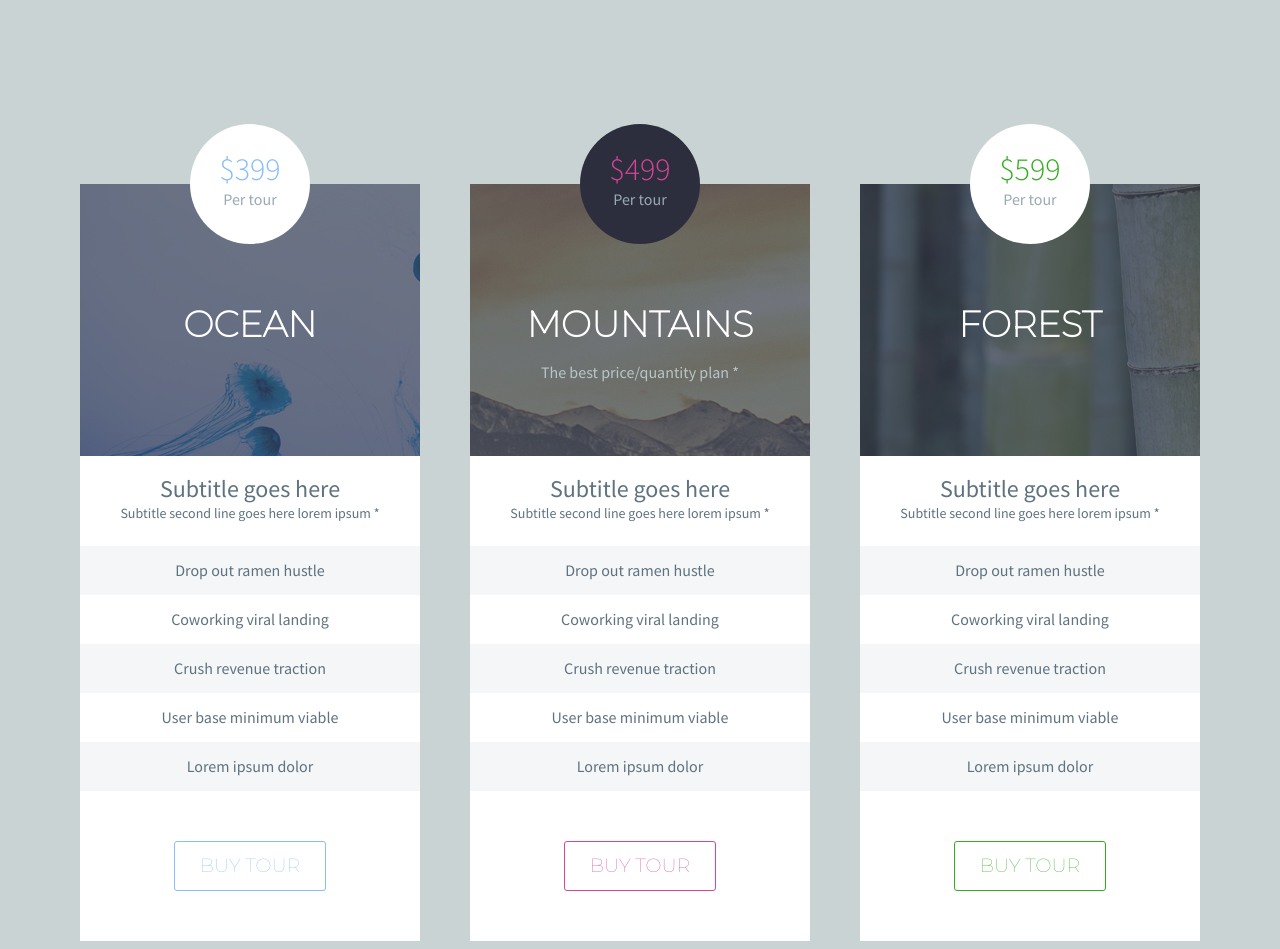
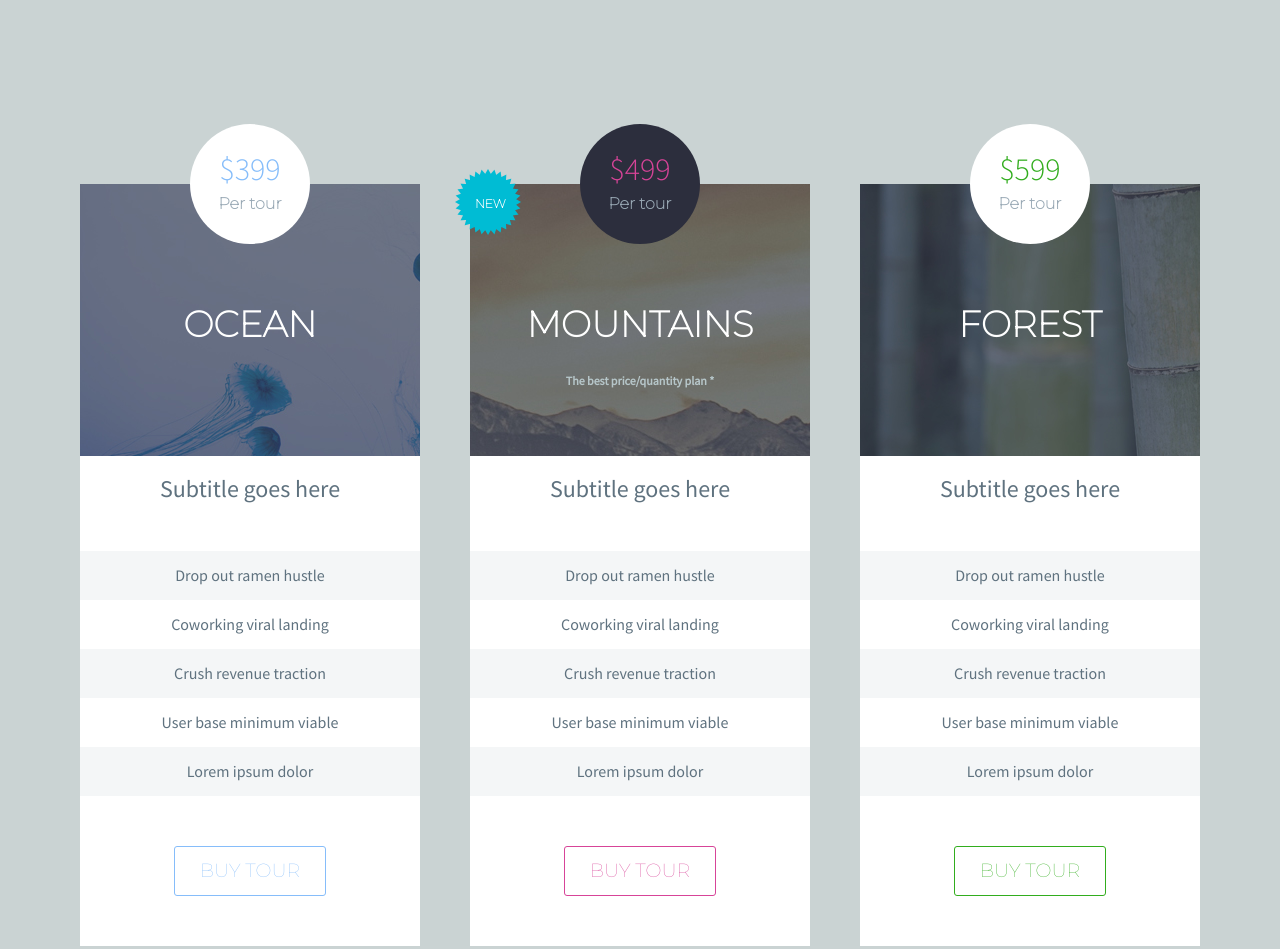
Before and after one commit to tuanlam23/front-end, a plain HTML site: page PricingTable/index.html in a window 1280 px wide. Drawn offline with Linux system fonts and the light colour scheme.

Commit message:
update icon

```diff
--- a/PricingTable/css/style.css
+++ b/PricingTable/css/style.css
@@ -149,6 +149,24 @@ a#buytour3:hover{
 	background-color: #32ad1e;
 	color: #FFF;
 }
+#new{
+	width: 70px;
+	height: 70px;
+	background-image: url("icon.png");
+	background-repeat: no-repeat;
+	position: absolute;
+	margin-left: -15px;
+	margin-top: -15px;
+}
+div p{
+	margin: 20px;
+	color: #FFF;
+	font-size:12px;
+	font-family: 'Montserrat', sans-serif;
+	font-weight: 700;
+	text-align: center;
+	line-height: 30px;
+}
 @media only screen and (max-width: 830px){
 	.column{width: 50%;}
 
--- a/PricingTable/index.html
+++ b/PricingTable/index.html
@@ -27,6 +27,7 @@
 
 	<div class="column">
 		<div class="pricing pricing1"><h3>$499</h3><p>Per tour</p></div>
+		<div id="new"><p>NEW</p></div>
 		<div class="tour-name tour-name1"><h1>Mountains</h1><p>The best price/quantity plan *</p></div>
 		<div class="tour-info">
 			<ul>
```
Also changed, not shown: PricingTable/css/icon.png (added).
